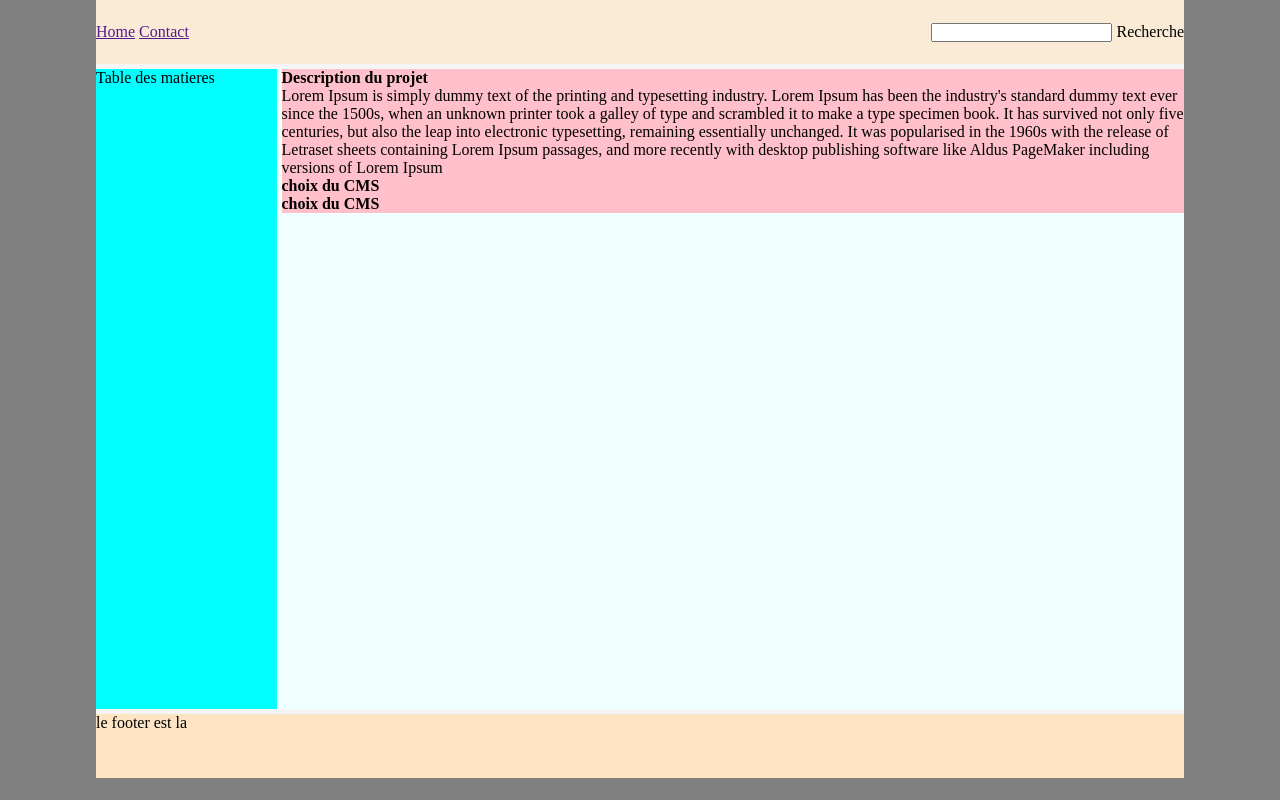
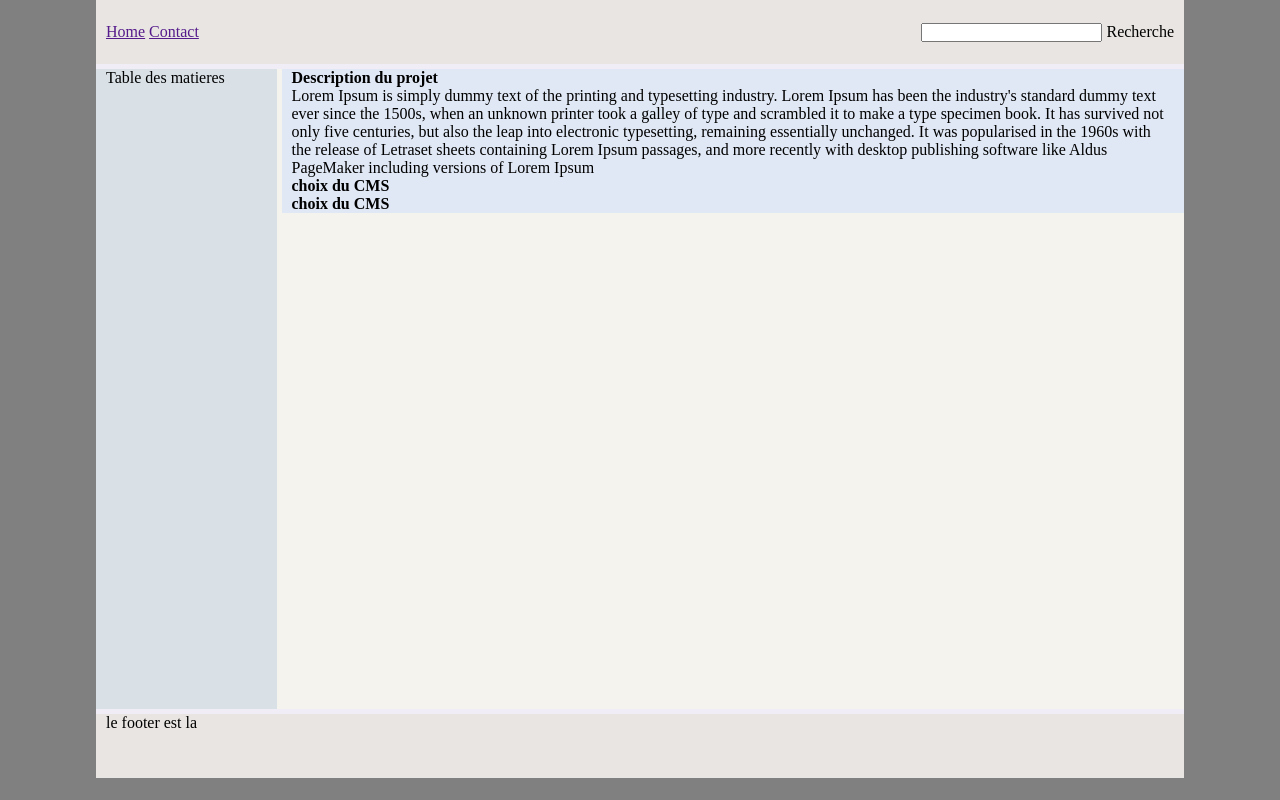
Before and after one commit to Furrane/architectureHauteDisponibilite-dev, a plain HTML site: page src/index.html in a window 1280 px wide. Drawn offline with Linux system fonts and the light colour scheme.

Commit message:
fin de la mise en place du squelette de l application

```diff
--- a/src/static/style.css
+++ b/src/static/style.css
@@ -1,6 +1,6 @@
 * {
     margin: 0;
-    padding: 0;
+   padding: 0;
 }
 
 body{
@@ -11,7 +11,7 @@ body{
     grid-template-columns: 1fr 2fr;
     align-items: start;
     gap: 5px;
-    background-color: whitesmoke;
+    background-color: rgb(241, 237, 246);
     width: 85%;
     margin: auto;
 }
@@ -36,7 +36,9 @@ header nav {
     display: flex;
     justify-content: space-between;
     align-items: center;
-    background-color: antiquewhite;
+    background-color: rgb(232, 229, 226);
+    padding-left: 10px;
+    padding-right: 10px;
 }
 
 main {
@@ -49,25 +51,28 @@ main {
     grid-column-start: 1;
     grid-column-end: -1;
     height: 80vh;
-    background-color: azure;
+    background-color: rgb(244, 243, 237);
 }
 
 aside{
 
     height: 100%;
-    background-color: aqua;
+    background-color: rgb(217, 225, 231);
+    padding-left: 10px;
+    padding-right: 10px;
 }
 
 section {
-
     grid-column-start: 2;
     grid-column-end: -1;
-    background-color: blueviolet;
 }
 
 
 article{
-    background-color: pink;
+    background-color: rgb(224, 232, 245);
+    padding-left: 10px;
+    padding-right: 10px;
+
 }
 
 
@@ -76,6 +81,8 @@ footer {
     grid-column-start: 1;
     grid-column-end: -1;
     height: 8vh;
-    background-color: bisque;
+    background-color: rgb(232, 229, 226);
+    padding-left: 10px;
+    padding-right: 10px;
 
 }
```
